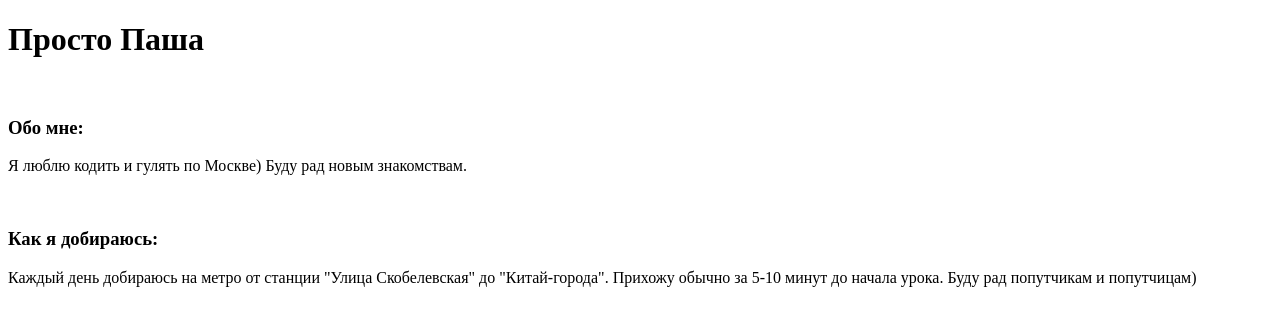
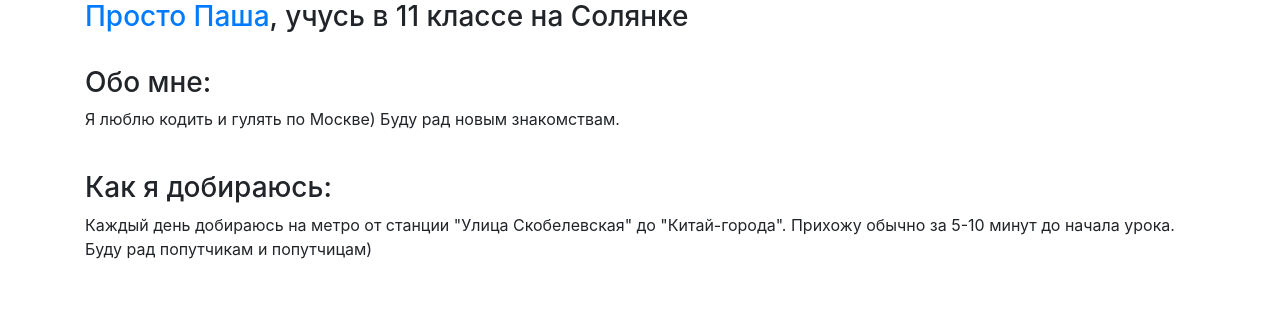
Before and after one commit to Pavel56089/Map_meeting, a Django app: page /1/ in a window 1280 px wide. Shown: the top 326 px of the page. Run offline with Django 3.2, Linux system fonts and the light colour scheme; data comes from the database, SQL or seed files in the repository; some libraries are stand-ins or nearby versions.

Commit message:
interface upgrade

```diff
--- a/templates/add.html
+++ b/templates/add.html
@@ -1,6 +1,8 @@
+<link rel="stylesheet" href="https://stackpath.bootstrapcdn.com/bootstrap/4.3.1/css/bootstrap.min.css" integrity="sha384-ggOyR0iXCbMQv3Xipma34MD+dH/1fQ784/j6cY/iJTQUOhcWr7x9JvoRxT2MZw1T" crossorigin="anonymous">
 <div class="container">
   <h1>Новый попутчик</h1>
   В поля kx, ky нужно ввести координаты, вы можете узнать их <a href="webmap-blog.ru/tools/getlonglat-ymap2.html" target="_blank">здесь</a>
+
       <form method="POST" class="post-form">{% csrf_token %}
           {{ form.as_p }}
           <button type="submit" class="save btn btn-default">Готово</button>
--- a/templates/person.html
+++ b/templates/person.html
@@ -5,10 +5,11 @@
   <meta name="viewport" content="width=device-width, initial-scale=1.0">
   <meta http-equiv="X-UA-Compatible" content="ie=edge">
   <title>Попутчик {{student.name}}</title>
+  <link rel="stylesheet" href="https://stackpath.bootstrapcdn.com/bootstrap/4.3.1/css/bootstrap.min.css" integrity="sha384-ggOyR0iXCbMQv3Xipma34MD+dH/1fQ784/j6cY/iJTQUOhcWr7x9JvoRxT2MZw1T" crossorigin="anonymous">
 </head>
 <body>
 <div class="container">
-  <h1>{{student.name}}</h1>
+  <h3><a href="{{student.vk}}">{{student.name}}</a>, учусь в {{student.group}} классе на {{student.lyceum}}</h3>
   <br>
   <h3>Обо мне:</h3>
   <p>{{student.about}}</p>
```
